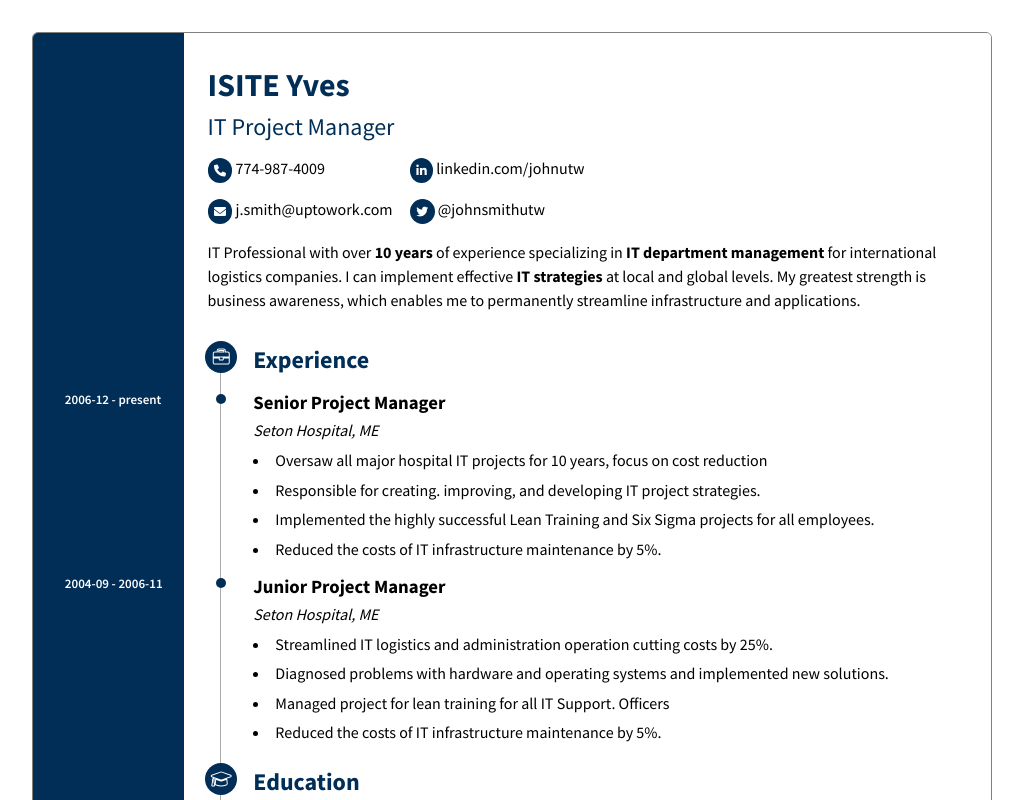
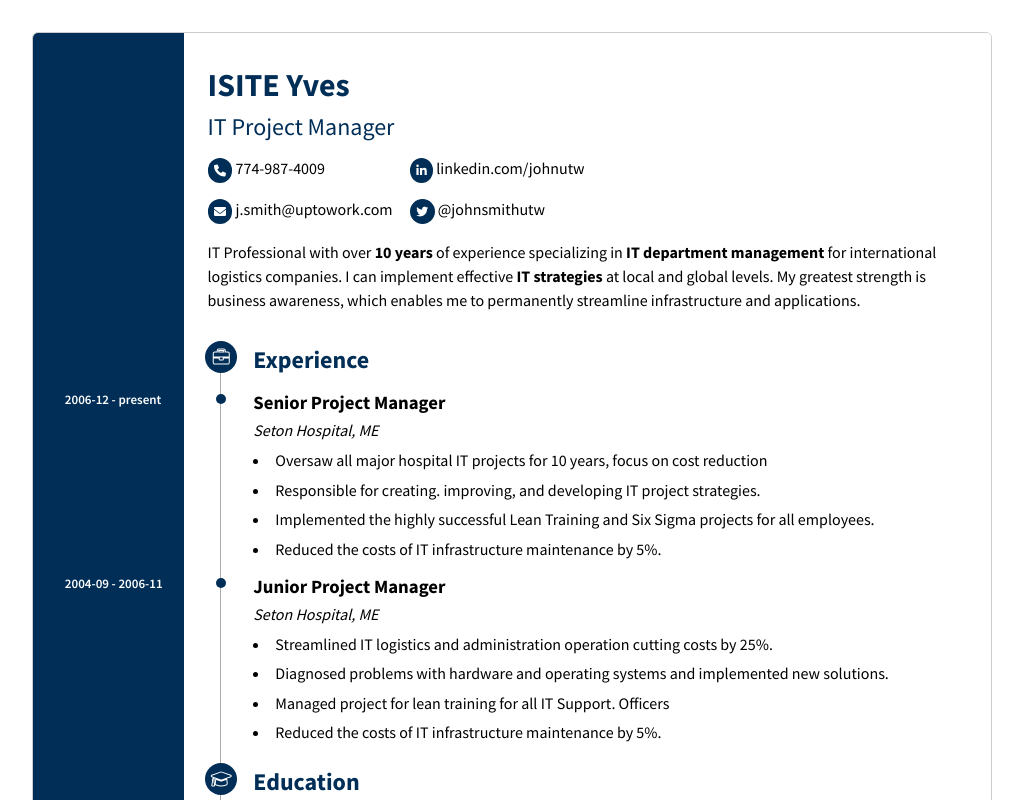
Before and after one commit to IsiteYves/YvesIsite_ATLP_Task1, a plain HTML site: page index.html in a window 1280 px wide. Shown: the top 800 px of the page, without its empty margins (128-1151 px from the left). Drawn offline with Linux system fonts and the light colour scheme.

Commit message:
Update styles.css

```diff
--- a/styles.css
+++ b/styles.css
@@ -26,7 +26,8 @@ body {
   height: fit-content;
   margin: auto;
   height: fit-content !important;
-  border: 1px solid #808080;
+  border: 1px solid #ccc;
+/*   border: 1px solid #808080; */
   border-radius: 6px;
   overflow-y: auto;
 }
```
